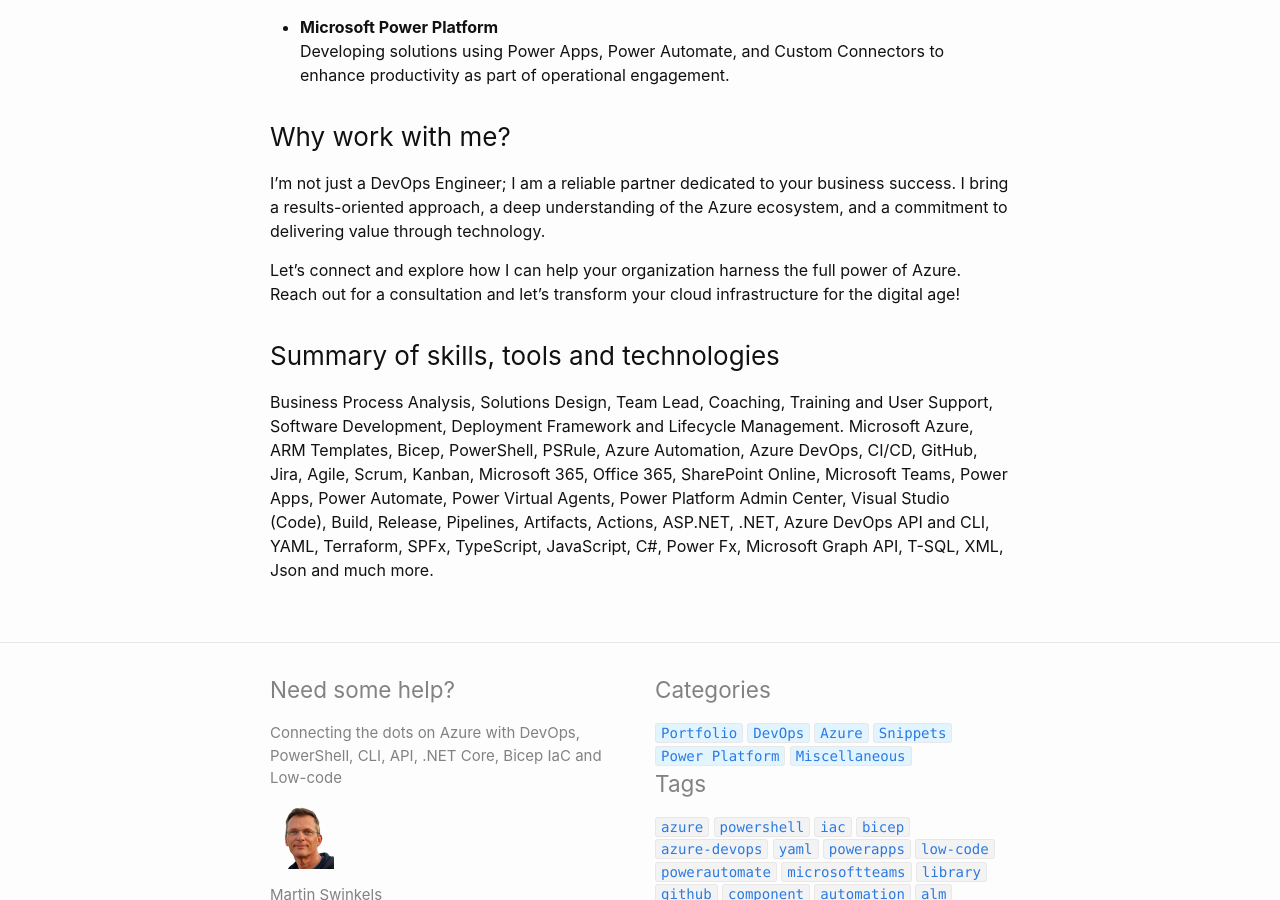
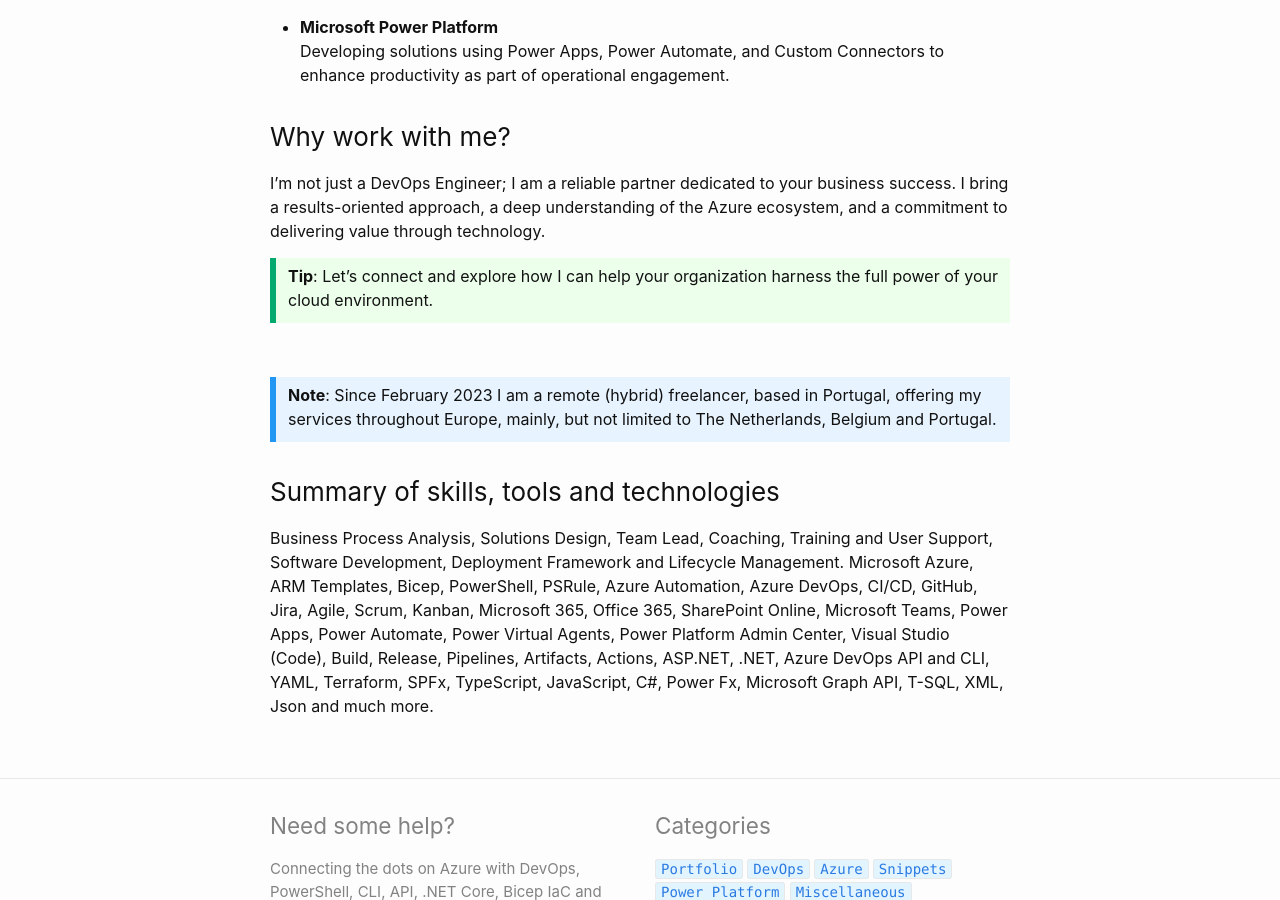
Before and after one commit to msc365/msc365.github.io, a Jekyll site: the page built from _posts/2023-02-01-what-i-do.md, in a window 1280 px wide and 900 px high, scrolled down 1122 px. Built offline with Jekyll 4.4.1, drawn with Linux system fonts in a browser that asks for light colours.

Commit message:
Refactor "What I do" section to enhance clarity and update freelancer status

```diff
--- a/_posts/2023-02-01-what-i-do.md
+++ b/_posts/2023-02-01-what-i-do.md
@@ -49,7 +49,15 @@
 
 I’m not just a DevOps Engineer; I am a reliable partner dedicated to your business success. I bring a results-oriented approach, a deep understanding of the Azure ecosystem, and a commitment to delivering value through technology.
 
-Let’s connect and explore how I can help your organization harness the full power of Azure. Reach out for a consultation and let’s transform your cloud infrastructure for the digital age!
+<div class="tip">
+    <p><strong>Tip</strong>: Let’s connect and explore how I can help your organization harness the full power of your cloud environment.</p>
+</div>
+
+<br>
+
+<div class="important">
+    <p><strong>Note</strong>: Since February 2023 I am a remote (hybrid) freelancer, based in Portugal, offering my services throughout Europe, mainly, but not limited to The Netherlands, Belgium and Portugal.</p>
+</div>
 
 <!--
 ### Most recent certifications
@@ -68,10 +76,6 @@
 
 Business Process Analysis, Solutions Design, Team Lead, Coaching, Training and User Support, Software Development, Deployment Framework and Lifecycle Management. Microsoft Azure, ARM Templates, Bicep, PowerShell, PSRule, Azure Automation, Azure DevOps, CI/CD, GitHub, Jira, Agile, Scrum, Kanban, Microsoft 365, Office 365, SharePoint Online, Microsoft Teams, Power Apps, Power Automate, Power Virtual Agents, Power Platform Admin Center, Visual Studio (Code), Build, Release, Pipelines, Artifacts, Actions, ASP.NET, .NET, Azure DevOps API and CLI, YAML, Terraform, SPFx, TypeScript, JavaScript, C#, Power Fx, Microsoft Graph API, T-SQL, XML, Json and much more.
 
-<!-- <div class="important">
-    <p><strong>Note</strong>: Since February 2023 I am a remote (hybrid) freelancer, based in Portugal, offering my services throughout Europe, mainly, but not limited to The Netherlands, Belgium and Portugal.</p>
-</div> -->
-
 <!--
 For more instructions head over to the [Jekyll Now repository](https://github.com/barryclark/jekyll-now) on GitHub.
 -->
```
Also changed, not shown: about.md (+1 -1 lines).
